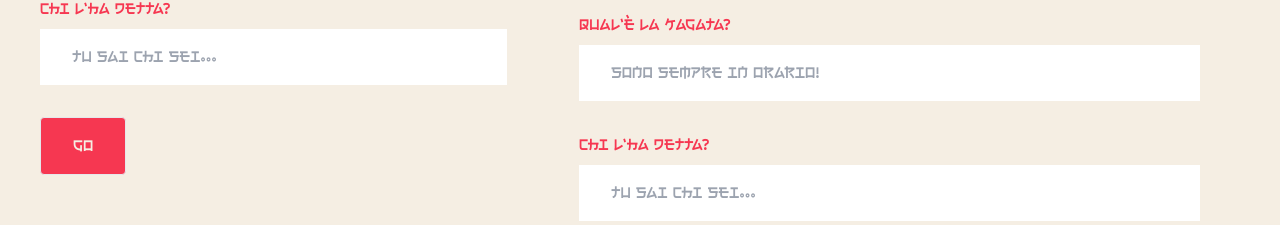
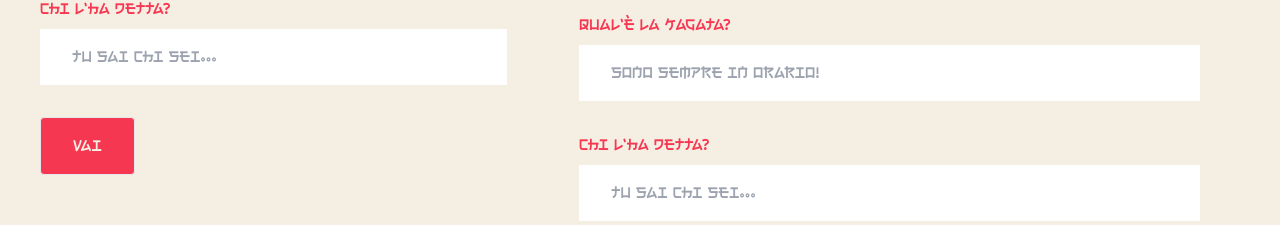
Before and after one commit to b1n01/kagata, a Svelte app: page / in a window 1280 px wide. Shown: the part 355-580 px from the top of the page. Built offline with nearby package versions, Linux system fonts and the light colour scheme.

Commit message:
Add bottom margin

```diff
--- a/src/App.svelte
+++ b/src/App.svelte
@@ -26,7 +26,7 @@
     <h1 class="red text-5xl my-4">Kagata</h1>
   </header>
 
-  <div class="flex mt-8">
+  <div class="flex my-8">
 
     <section class="flex flex-col items-start {showPreview ? "w-2/5 mr-4" : "w-full mx"}">
       <p class="text-lg">Fai sapere a quell'amico che dice sempre kagate che ne ha detta un'altra!</p>
@@ -45,7 +45,7 @@
         class="w-full mt-2 py-4 px-8"
       />
 
-      <a class="bg-red cream mt-8 border rounded px-8 py-4" href={link}>Go</a>
+      <a class="bg-red cream mt-8 border rounded px-8 py-4" href={link}>Vai</a>
     </section>
 
     {#if showPreview}
```
